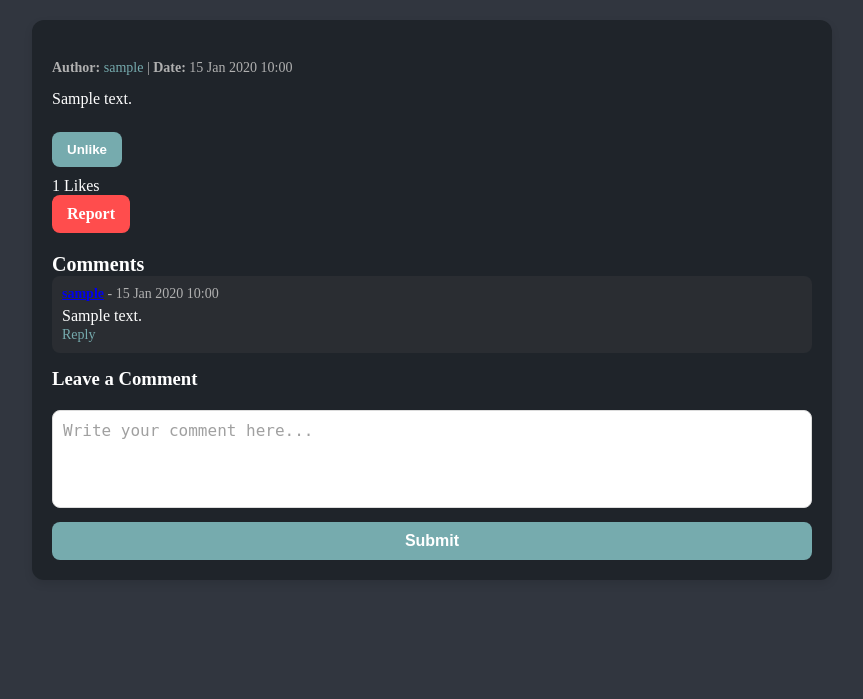
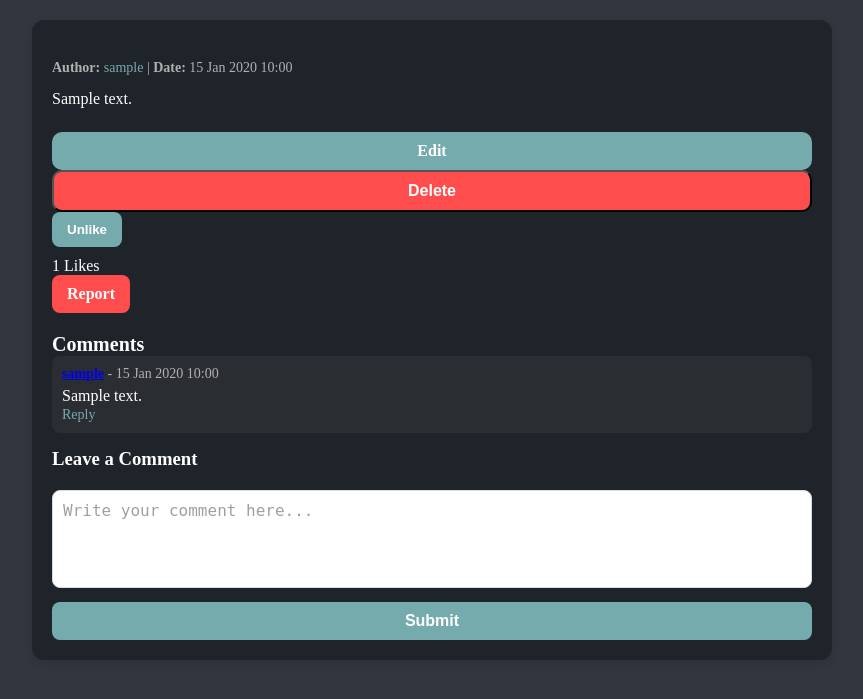
Before and after one commit to p-harting/djocial, a Django app: a page that uses posts/templates/post_detail.html in a window 1280 px wide. Shown: the part 54-753 px from the top of the page, without its empty margins (208-1071 px from the left). Run offline with Django 4.2, Linux system fonts and the light colour scheme; a user stored in the database is signed in; tables that the repository leaves empty hold one stand-in row (values such as "Sample post"); some libraries are stand-ins or nearby versions.

Commit message:
Add ability to edit and delete posts for users

```diff
--- a/posts/templates/post_detail.html
+++ b/posts/templates/post_detail.html
@@ -10,6 +10,18 @@
         | <strong>Date:</strong> {{ post.created_on|date:"d M Y H:i" }}
     </p>
     <div class="post-content">{{ post.content|linebreaks }}</div>
+
+    <!-- Edit and Delete buttons (only for the author) -->
+    {% if user == post.author %}
+    <div class="post-actions">
+        <a href="{% url 'edit_post' post.slug %}" class="btn btn-primary">Edit</a>
+        <form action="{% url 'delete_post' post.slug %}" method="POST" style="display:inline;">
+            {% csrf_token %}
+            <button type="submit" class="btn btn-danger"
+                onclick="return confirm('Are you sure you want to delete this post?');">Delete</button>
+        </form>
+    </div>
+    {% endif %}
 
     <!-- Like button -->
     <form action="{% url 'like_post' post.slug %}" method="POST" class="like-form">
@@ -57,7 +69,8 @@
                 <form action="" method="post">
                     {% csrf_token %}
                     <input type="hidden" name="parent_id" value="{{ comment.id }}">
-                  <textarea name="comment_body" rows="2" class="form-control" placeholder="Replying to {{ comment.author }}"></textarea>
+                    <textarea name="comment_body" rows="2" class="form-control"
+                        placeholder="Replying to {{ comment.author }}"></textarea>
                     <button type="submit" class="btn-primary">Submit Reply</button>
                 </form>
             </div>
--- a/posts/urls.py
+++ b/posts/urls.py
@@ -1,10 +1,12 @@
 from . import views
 from django.urls import path
-from .views import HomeView, PostDetailView, CreatePostView, LikeView, AccountView, follow_toggle, report_post
+from .views import HomeView, PostDetailView, CreatePostView, LikeView, AccountView, follow_toggle, report_post, PostUpdateView, PostDeleteView
 
 urlpatterns = [
     path('', HomeView.as_view(), name='home'),
     path('post/<slug:slug>/', PostDetailView.as_view(), name='post_detail'),
+    path('post/<slug:slug>/edit/', PostUpdateView.as_view(), name='edit_post'),
+    path('post/<slug:slug>/delete/', PostDeleteView.as_view(), name='delete_post'),
     path('create/', CreatePostView.as_view(), name='create_post'),
     path('like/<slug:slug>/', LikeView, name='like_post'),
     path('account/<int:pk>', AccountView.as_view(), name='account'),
--- a/posts/views.py
+++ b/posts/views.py
@@ -20,6 +20,8 @@ from django.contrib import messages
 from django.views.generic import DetailView
 from django.contrib.auth.decorators import login_required
 from django.utils.decorators import method_decorator
+from django.views.generic.edit import UpdateView, DeleteView
+from django.urls import reverse_lazy
 
 class HomeView(TemplateView):
     template_name = 'index.html'
@@ -182,3 +184,22 @@ class AccountView(LoginRequiredMixin, DetailView):
         context['email_form'] = forms.Form()  # Placeholder for the email form
         context['password_form'] = PasswordChangeForm(user=request.user, data=request.POST)
         return render(request, self.template_name, context)
+
+class PostUpdateView(LoginRequiredMixin, UpdateView):
+    model = Post
+    fields = ['content', 'image']
+    template_name = 'edit_post.html'
+
+    def get_queryset(self):
+        return self.model.objects.filter(author=self.request.user)
+
+    def get_success_url(self):
+        return reverse_lazy('post_detail', kwargs={'slug': self.object.slug})
+
+class PostDeleteView(LoginRequiredMixin, DeleteView):
+    model = Post
+    template_name = 'delete_post.html'
+    success_url = reverse_lazy('home')
+
+    def get_queryset(self):
+        return self.model.objects.filter(author=self.request.user)
```
Also changed, not shown: posts/templates/delete_post.html (added, +10 -0 lines), posts/templates/edit_post.html (added, +9 -0 lines). Lines whose indentation alone changed are shown as unchanged.
